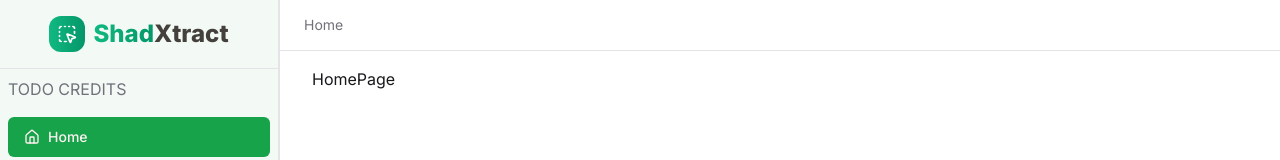
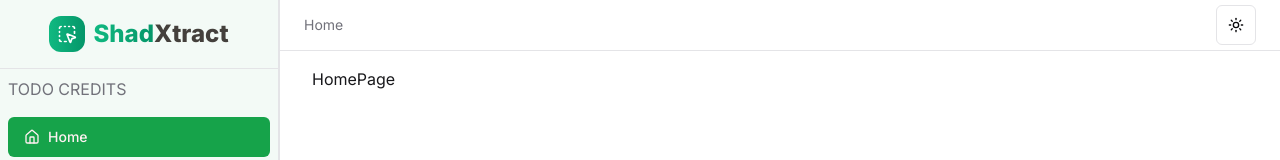
Before and after one commit to fernan-x/shadxtract, a Next.js app: page / in a window 1280 px wide. Shown: the top 160 px of the page. Built offline with nearby package versions, Linux system fonts and the light colour scheme.

Commit message:
feat: add theme toggler

```diff
--- a/app/(dashboard)/layout.tsx
+++ b/app/(dashboard)/layout.tsx
@@ -1,5 +1,6 @@
 import BreadcrumbHeader from '@/components/BreadcrumbHeader'
 import DesktopSidebar from '@/components/Sidebar'
+import { ModeToggle } from '@/components/ThemeModeToggle'
 import { Separator } from '@/components/ui/separator'
 import React from 'react'
 
@@ -10,6 +11,9 @@ function layout({ children }: { children: React.ReactNode }) {
         <div className='flex flex-col flex-1 min-h-screen'>
             <header className='flex items-center justify-between px-6 py-4 h-[50px] container'>
                 <BreadcrumbHeader />
+                <div className="gap-1 flex items-center">
+                    <ModeToggle />
+                </div>
             </header>
             <Separator />
             <div className="overflow-auto">
--- a/app/layout.tsx
+++ b/app/layout.tsx
@@ -1,12 +1,13 @@
 import type { Metadata } from "next";
 import { Inter } from "next/font/google";
 import "./globals.css";
+import { AppProviders } from "@/components/providers/AppProviders";
 
 const inter = Inter({ subsets: ["latin"] });
 
 export const metadata: Metadata = {
-  title: "Create Next App",
-  description: "Generated by create next app",
+  title: "ShadXtract",
+  description: "ShadXtract is an AI-powered, no-code web scraping tool that lets you visually design and automate data extraction with a simple drag-and-drop interface. Extract structured data from websites effortlessly—no coding required!",
 };
 
 export default function RootLayout({
@@ -16,7 +17,11 @@ export default function RootLayout({
 }>) {
   return (
     <html lang="en">
-      <body className={inter.className}>{children}</body>
+      <body className={inter.className}>
+        <AppProviders>
+          {children}
+        </AppProviders>
+      </body>
     </html>
   );
 }
--- /dev/null
+++ b/components/ThemeModeToggle.tsx
@@ -0,0 +1,40 @@
+"use client"
+
+import * as React from "react"
+import { Moon, Sun } from "lucide-react"
+import { useTheme } from "next-themes"
+
+import { Button } from "@/components/ui/button"
+import {
+  DropdownMenu,
+  DropdownMenuContent,
+  DropdownMenuItem,
+  DropdownMenuTrigger,
+} from "@/components/ui/dropdown-menu"
+
+export function ModeToggle() {
+  const { setTheme } = useTheme()
+
+  return (
+    <DropdownMenu>
+      <DropdownMenuTrigger asChild>
+        <Button variant="outline" size="icon">
+          <Sun className="h-[1.2rem] w-[1.2rem] rotate-0 scale-100 transition-all dark:-rotate-90 dark:scale-0" />
+          <Moon className="absolute h-[1.2rem] w-[1.2rem] rotate-90 scale-0 transition-all dark:rotate-0 dark:scale-100" />
+          <span className="sr-only">Toggle theme</span>
+        </Button>
+      </DropdownMenuTrigger>
+      <DropdownMenuContent align="end">
+        <DropdownMenuItem onClick={() => setTheme("light")}>
+          Light
+        </DropdownMenuItem>
+        <DropdownMenuItem onClick={() => setTheme("dark")}>
+          Dark
+        </DropdownMenuItem>
+        <DropdownMenuItem onClick={() => setTheme("system")}>
+          System
+        </DropdownMenuItem>
+      </DropdownMenuContent>
+    </DropdownMenu>
+  )
+}
--- /dev/null
+++ b/components/providers/AppProviders.tsx
@@ -0,0 +1,13 @@
+"use client";
+
+import { ThemeProvider } from "next-themes";
+
+export function AppProviders({ children }: { children: React.ReactNode }) {
+    return <ThemeProvider
+        attribute="class"
+        defaultTheme="system"
+        enableSystem
+    >
+        {children}
+    </ThemeProvider>;
+}
```
